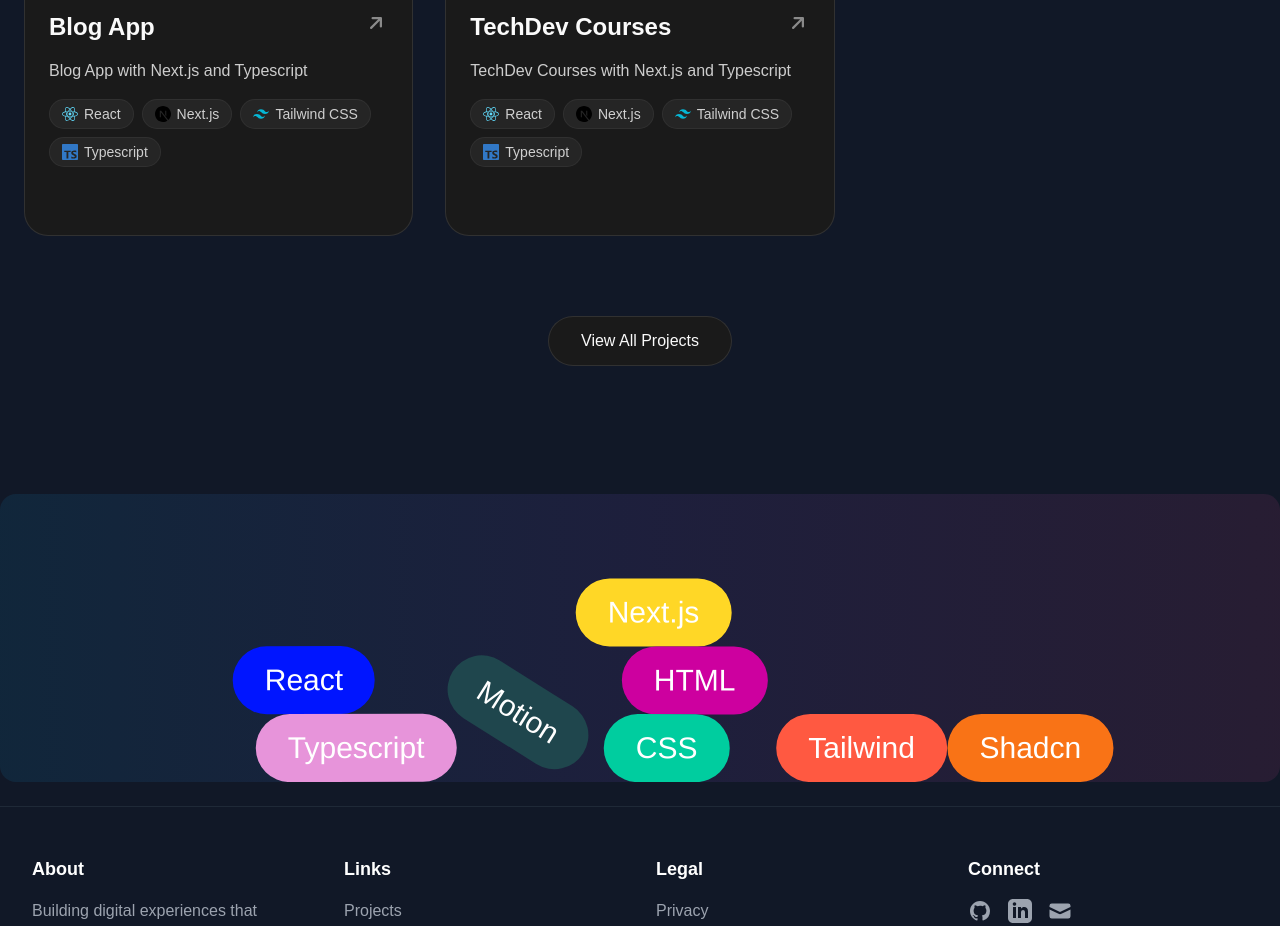
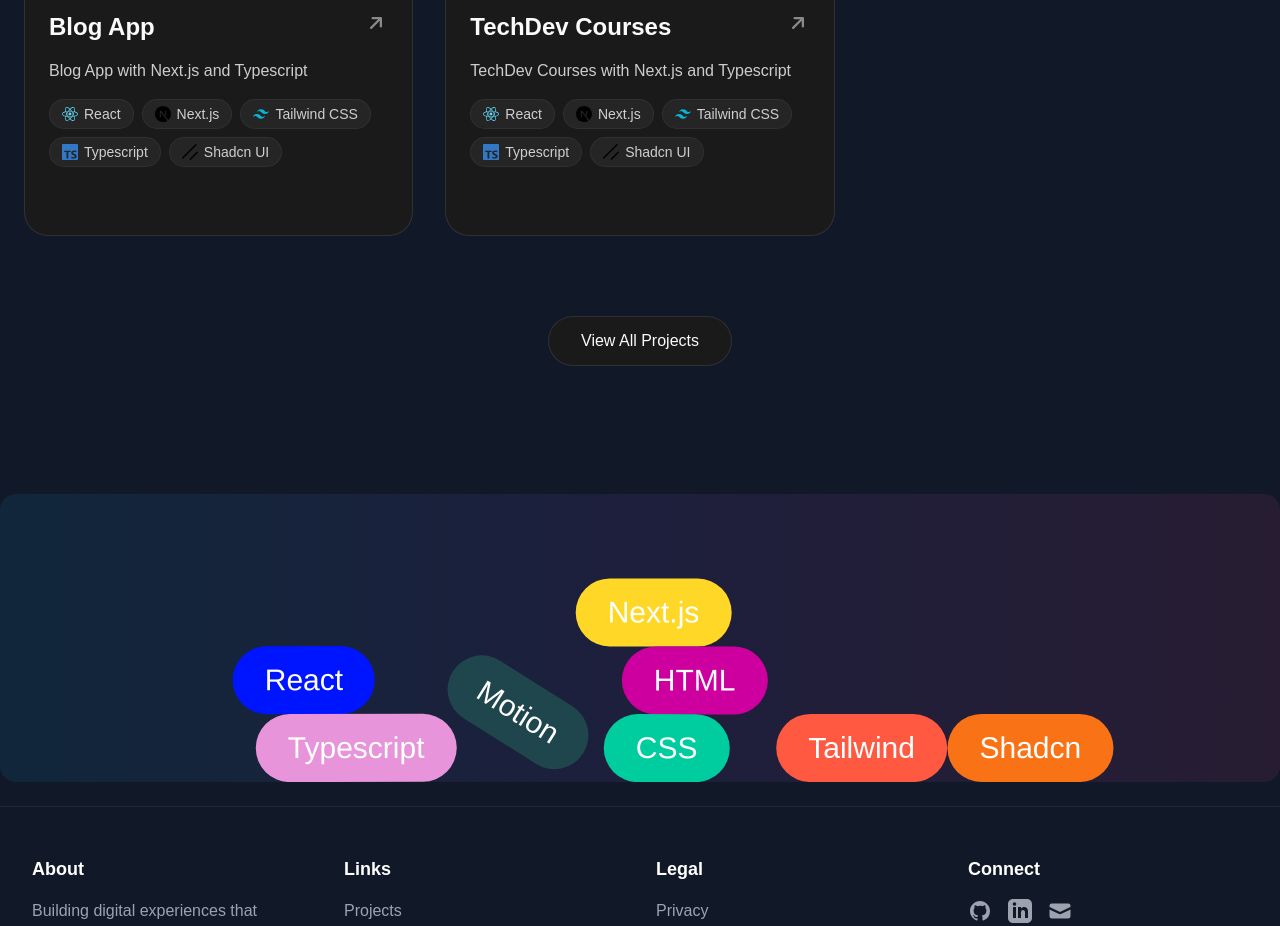
Before and after one commit to hoangtushunzhang/portfolio, a Next.js app: page / in a window 1280 px wide. Shown: the part 1340-2266 px from the top of the page. Built offline with nearby package versions, Linux system fonts and the light colour scheme.

Commit message:
change const

```diff
--- a/constant/constant.ts
+++ b/constant/constant.ts
@@ -1,5 +1,5 @@
 import { FaReact } from "react-icons/fa";
-import { SiNextdotjs, SiTailwindcss, SiTypescript } from "react-icons/si";
+import { SiNextdotjs, SiShadcnui, SiTailwindcss, SiTypescript } from "react-icons/si";
 
 export const navItems = [
     {
@@ -42,6 +42,9 @@
       },
       {
         name: "Typescript", icon: SiTypescript, color: "#3178C6"
+      },
+      {
+        name: "Shadcn UI", icon: SiShadcnui, color: "000000"
       }
     ],
     image: '/projects/blogapp.png'
@@ -61,6 +64,9 @@
       },
       {
         name: "Typescript", icon: SiTypescript, color: "#3178C6"
+      },
+      {
+        name: "Shadcn UI", icon: SiShadcnui, color: "000000"
       }
     ],
     image: '/projects/courses.png'
```
